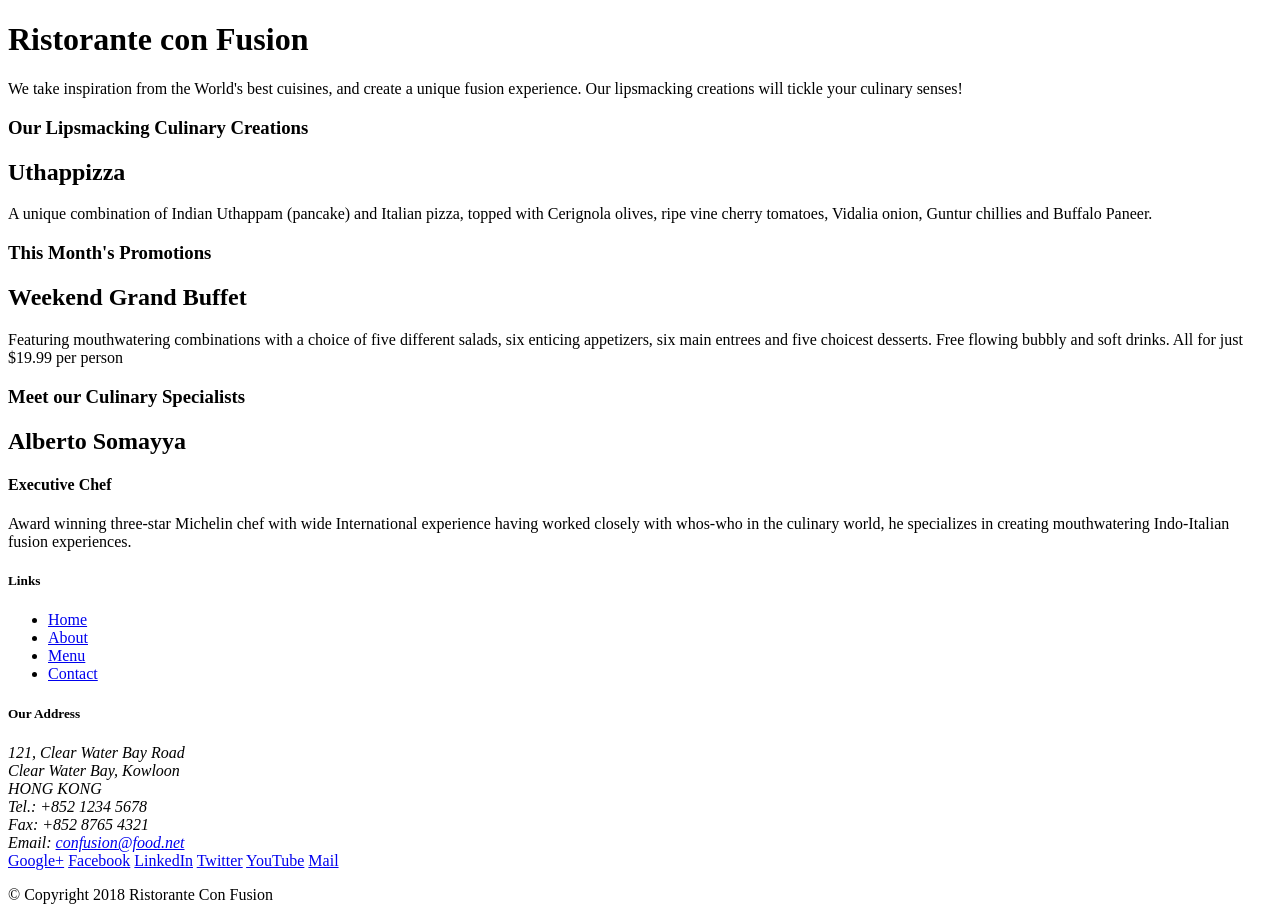
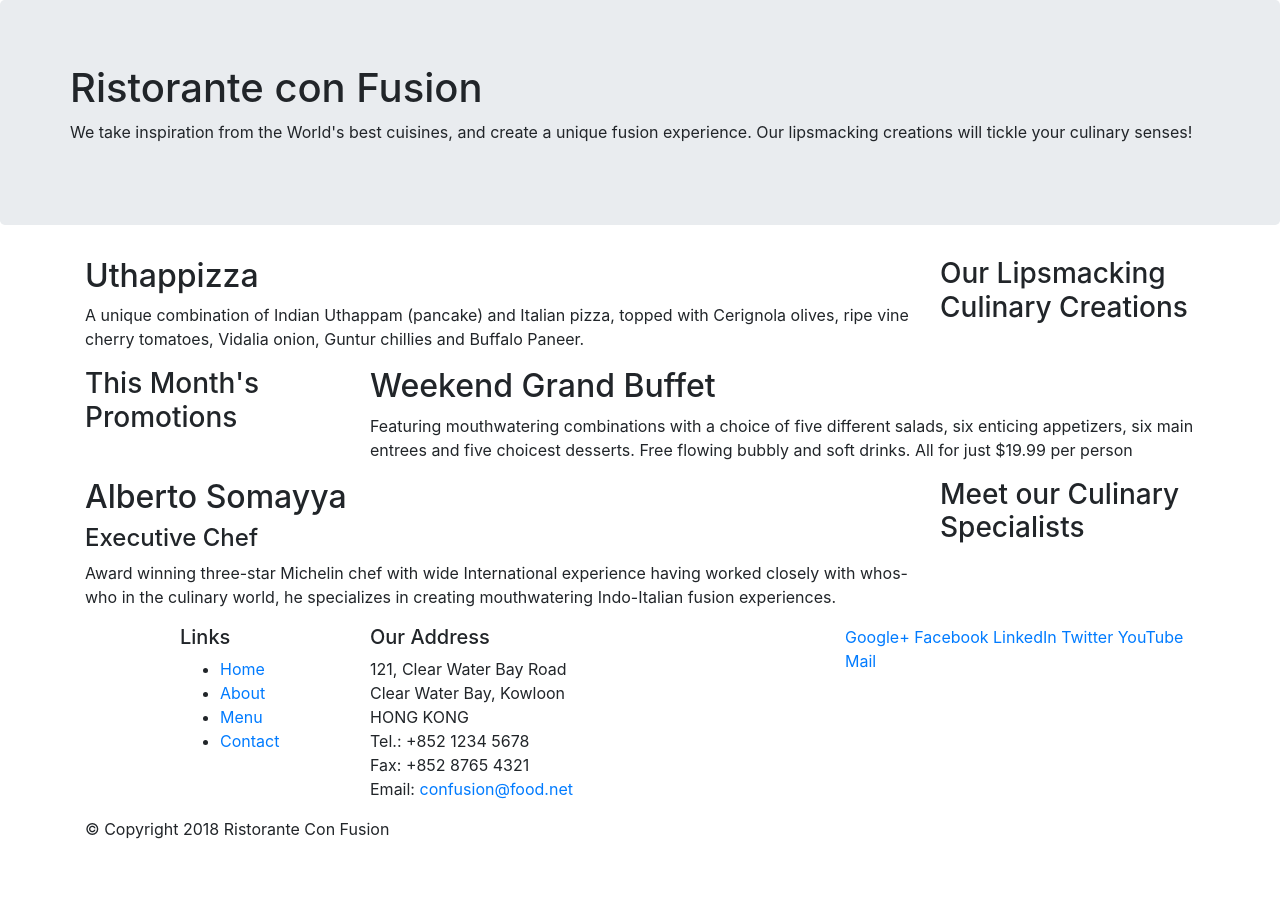
Before and after one commit to manelmnif/bootstrap, a website: page index.html in a window 1280 px wide. After the commit the page ends 857 px from the top, so only its background shows below. Drawn offline with nearby package versions, Linux system fonts and the light colour scheme.

Commit message:
bootstrap4

```diff
--- a/index.html
+++ b/index.html
@@ -2,51 +2,58 @@
 <html lang="en">
 
 <head>
+     <!-- Required meta tags always come first -->
+     <meta charset="utf-8">
+     <meta name="viewport" content="width=device-width, initial-scale=1, shrink-to-fit=no">
+     <meta http-equiv="x-ua-compatible" content="ie=edge">
+
+     <!-- Bootstrap CSS -->
+     <link rel="stylesheet" href="node_modules/bootstrap/dist/css/bootstrap.min.css">
     <title>Ristorante Con Fusion</title>
 </head>
 
 <body>
 
-    <header>
-        <div>
-            <div>
-                <div>
+    <header class="jumbotron">
+        <div class="container">
+            <div class="row">
+                <div clas="col-12 col-sm-6">
                     <h1>Ristorante con Fusion</h1>
                     <p>We take inspiration from the World's best cuisines, and create a unique fusion experience. Our lipsmacking creations will tickle your culinary senses!</p>
                 </div>
-                <div>
+                <div class="col-12 col-sm" >
                 </div>
             </div>
         </div>
     </header>
 
-    <div>
-        <div>
-            <div>
+    <div class="container">
+        <div class="row">
+            <div class="col-12 col-sm-4 order-sm-last col-md-3">
                 <h3>Our Lipsmacking Culinary Creations</h3>
             </div>
-            <div>
+            <div class="col col-sm order-sm-first col-md">
                 <h2>Uthappizza</h2>
                 <p>A unique combination of Indian Uthappam (pancake) and Italian pizza, topped with Cerignola olives, ripe vine cherry tomatoes, Vidalia onion, Guntur chillies and Buffalo Paneer.</p>
             </div>
         </div>
 
 
-        <div>
-            <div>
+        <div class="row">
+            <div class="col-12 col-sm-4 col-md-3">
                 <h3>This Month's Promotions</h3>
             </div>
-            <div>
+            <div class="col col-sm col-md">
                 <h2>Weekend Grand Buffet</h2>
                 <p>Featuring mouthwatering combinations with a choice of five different salads, six enticing appetizers, six main entrees and five choicest desserts. Free flowing bubbly and soft drinks. All for just $19.99 per person </p>
             </div>
         </div>
 
-        <div>
-            <div>
+        <div class="row">
+            <div class="col-12 col-sm-4 order-sm-last col-md-3">
                 <h3>Meet our Culinary Specialists</h3>
             </div>
-            <div>
+            <div class="col col-sm order-sm-first col-md">
                 <h2>Alberto Somayya</h2>
                 <h4>Executive Chef</h4>
                 <p>Award winning three-star Michelin chef with wide International experience having worked closely with whos-who in the culinary world, he specializes in creating mouthwatering Indo-Italian fusion experiences. </p>
@@ -55,9 +62,9 @@
     </div>
 
     <footer>
-        <div>
-            <div>
-                <div>
+        <div class="container" >
+            <div class="row">
+                <div class="col-4 offset-1 col-sm-2">
                     <h5>Links</h5>
                     <ul>
                         <li><a href="#">Home</a></li>
@@ -66,7 +73,7 @@
                         <li><a href="#">Contact</a></li>
                     </ul>
                 </div>
-                <div>
+                <div class="col-7 col-sm-5">
                     <h5>Our Address</h5>
                     <address>
 		              121, Clear Water Bay Road<br>
@@ -77,7 +84,7 @@
 		              Email: <a href="mailto:confusion@food.net">confusion@food.net</a>
 		           </address>
                 </div>
-                <div>
+                <div class="col-12 col-sm-4">
                     <div>
                         <a href="http://google.com/+">Google+</a>
                         <a href="http://www.facebook.com/profile.php?id=">Facebook</a>
@@ -88,14 +95,17 @@
                     </div>
                 </div>
            </div>
-           <div>
-                <div>
+           <div class="row">
+                <div class="col-auto">
                     <p>© Copyright 2018 Ristorante Con Fusion</p>
                 </div>
            </div>
         </div>
     </footer>
-
+  <!-- jQuery first, then Popper.js, then Bootstrap JS. -->
+  <script src="node_modules/jquery/dist/jquery.slim.min.js"></script>
+  <script src="node_modules/popper.js/dist/umd/popper.min.js"></script>
+  <script src="node_modules/bootstrap/dist/js/bootstrap.min.js"></script>
 </body>
 
 </html>
--- a/package.json
+++ b/package.json
@@ -12,5 +12,10 @@
   "license": "ISC",
   "devDependencies": {
     "lite-server": "^2.3.0"
+  },
+  "dependencies": {
+    "bootstrap": "^4.0.0",
+    "jquery": "^3.3.1",
+    "popper.js": "^1.12.9"
   }
 }
```
Also changed, not shown: 1 other file.
